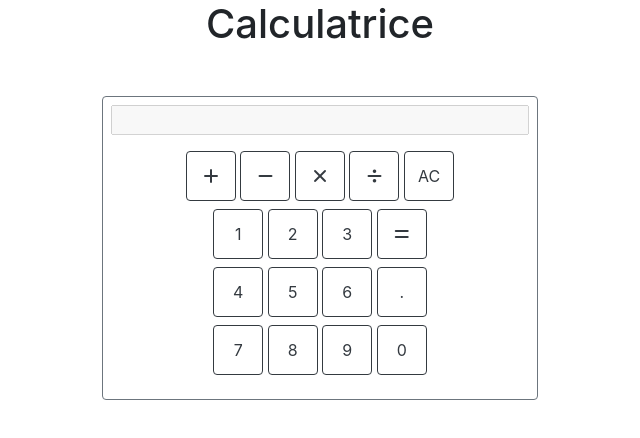
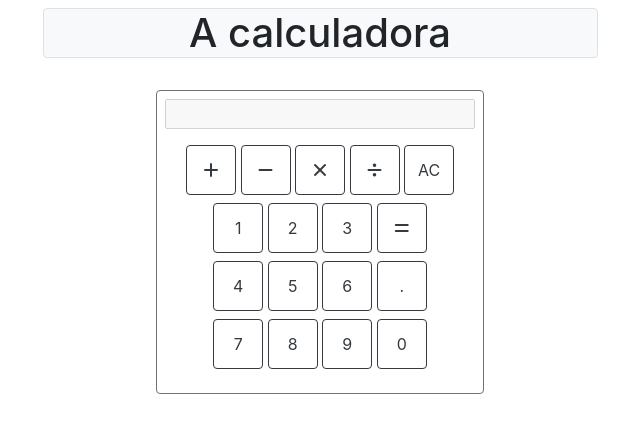
Before and after one commit to Navezm/Calculette, a plain HTML site: page index.html in a window 1280 px wide. Shown: the whole page, without its empty margins (320-960 px from the left). Drawn offline with Linux system fonts and the light colour scheme.

Commit message:
Changement style

```diff
--- a/index.html
+++ b/index.html
@@ -3,19 +3,21 @@
 <head>
     <meta charset="UTF-8">
     <meta name="viewport" content="width=device-width, initial-scale=1.0">
-    <title>Document</title>
+    <title>A calculadora</title>
     <link rel="stylesheet" href="./public/css/app.css">
 </head>
-<body>
-    <h1 class="text-center">Calculatrice</h1>
+<body class="text-center">
+    <div class="container d-flex justify-content-center">
+        <h1 class="text-center mt-2 border rounded bg-light w-50">A calculadora</h1>
+    </div>
 
-    <div class="row mt-5">
+    <div class="row mt-4 d-flex justify-content-center">
         <div class="col-4">
 
         </div>
-        <div class="col-4 border border-secondary p-2 rounded">
+        <div class="col-3 border border-secondary p-2 rounded">
             <div>
-                <input disabled class="w-100" type="text">
+                <input disabled class="w-100 text-right" type="text">
             </div>
             <div class="d-flex align-items-center justify-content-center row p-3">
                 <div class="mb-2">
--- a/public/js/main.js
+++ b/public/js/main.js
@@ -50,7 +50,6 @@ for (let i = 0; i < btnChiffre.length; i++) {
 
 // Event chiffre // Clavier
 document.addEventListener("keydown", function(e){
-    console.log(e.code);
     if(e.code == "Numpad1" || e.code == "Digit1"){
         input.value = input.value + "1";
     } else if(e.code == "Numpad2" || e.code == "Digit2"){
```
